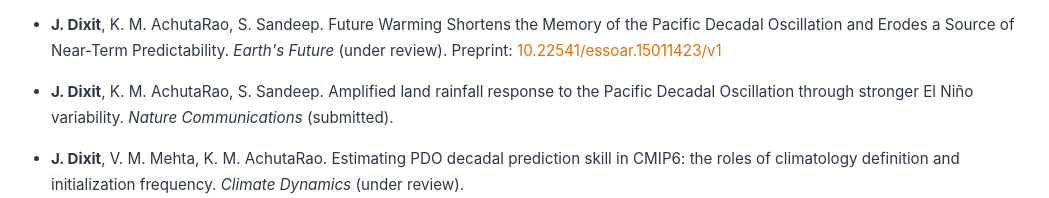
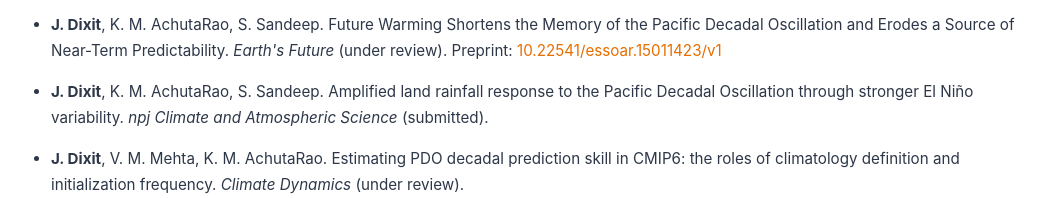
Before and after one commit to JiveshDixit/jiveshdixit.github.io, a plain HTML site: page cv.html in a window 1280 px wide. Shown: the part 1612-1810 px from the top of the page, without its empty margins (113-1162 px from the left). Drawn offline with Linux system fonts and the light colour scheme.

Commit message:
Update cv.html

```diff
--- a/cv.html
+++ b/cv.html
@@ -91,7 +91,7 @@
             <h4 style="margin-bottom: 15px; margin-top: 30px; color: var(--text-main);">Under Review / Submitted</h4>
             <ul class="pub-list">
                 <li><strong>J. Dixit</strong>, K. M. AchutaRao, S. Sandeep. Future Warming Shortens the Memory of the Pacific Decadal Oscillation and Erodes a Source of Near-Term Predictability. <em>Earth's Future</em> (under review). Preprint: <a href="https://doi.org/10.22541/essoar.15011423/v1" target="_blank">10.22541/essoar.15011423/v1</a></li>
-                <li><strong>J. Dixit</strong>, K. M. AchutaRao, S. Sandeep. Amplified land rainfall response to the Pacific Decadal Oscillation through stronger El Niño variability. <em>Nature Communications</em> (submitted).</li>
+                <li><strong>J. Dixit</strong>, K. M. AchutaRao, S. Sandeep. Amplified land rainfall response to the Pacific Decadal Oscillation through stronger El Niño variability. <em>npj Climate and Atmospheric Science</em> (submitted).</li>
                 <li><strong>J. Dixit</strong>, V. M. Mehta, K. M. AchutaRao. Estimating PDO decadal prediction skill in CMIP6: the roles of climatology definition and initialization frequency. <em>Climate Dynamics</em> (under review).</li>
                 <li>N. Chandra, <strong>J. Dixit</strong>, et al. Quantifying Interpolation-Induced Representativeness Error in Satellite SST over the Indian Ocean. <em>QJRMS</em> (under review).</li>
                 <li>D. S. Bisht, <strong>J. Dixit</strong>, et al. A Robust Deep Learning Framework for Long-Lead Prediction of Indian Summer Monsoon Rainfall. <em>International Journal of Climatology</em> (under review).</li>
```
